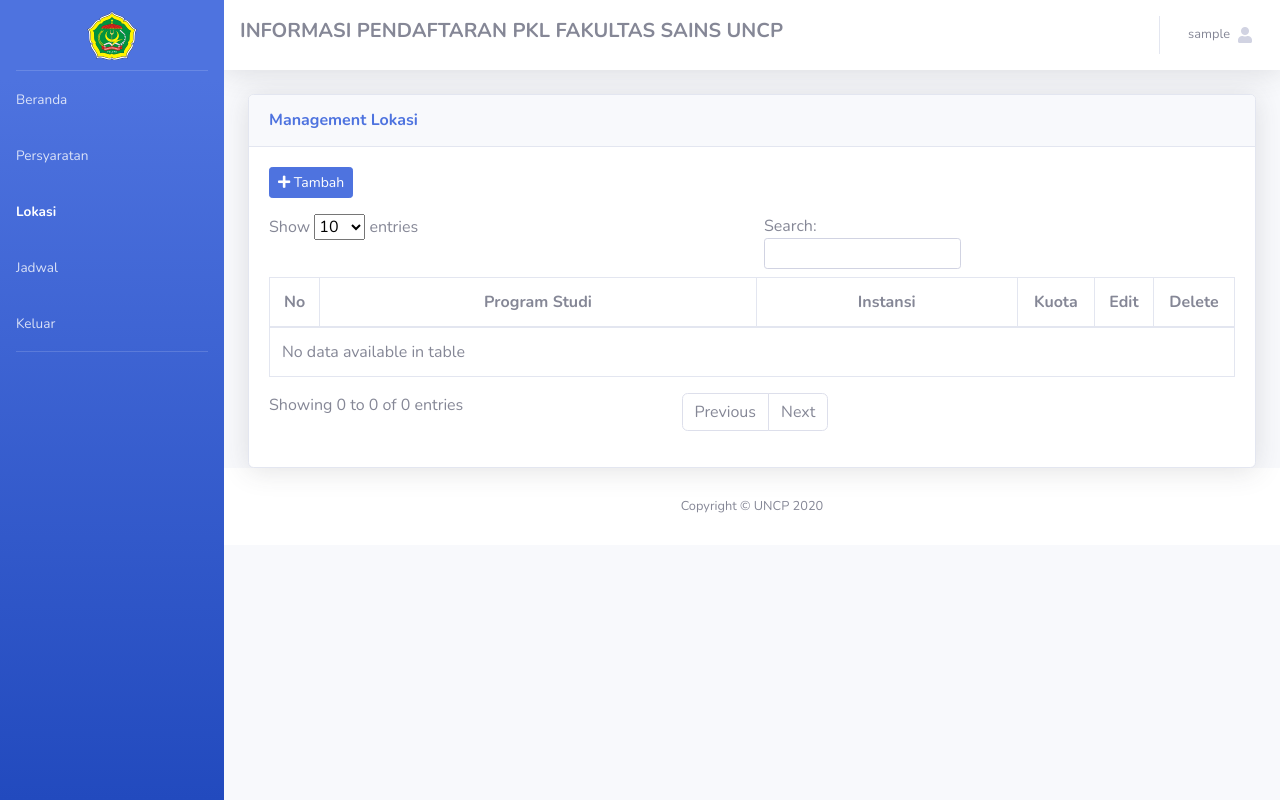
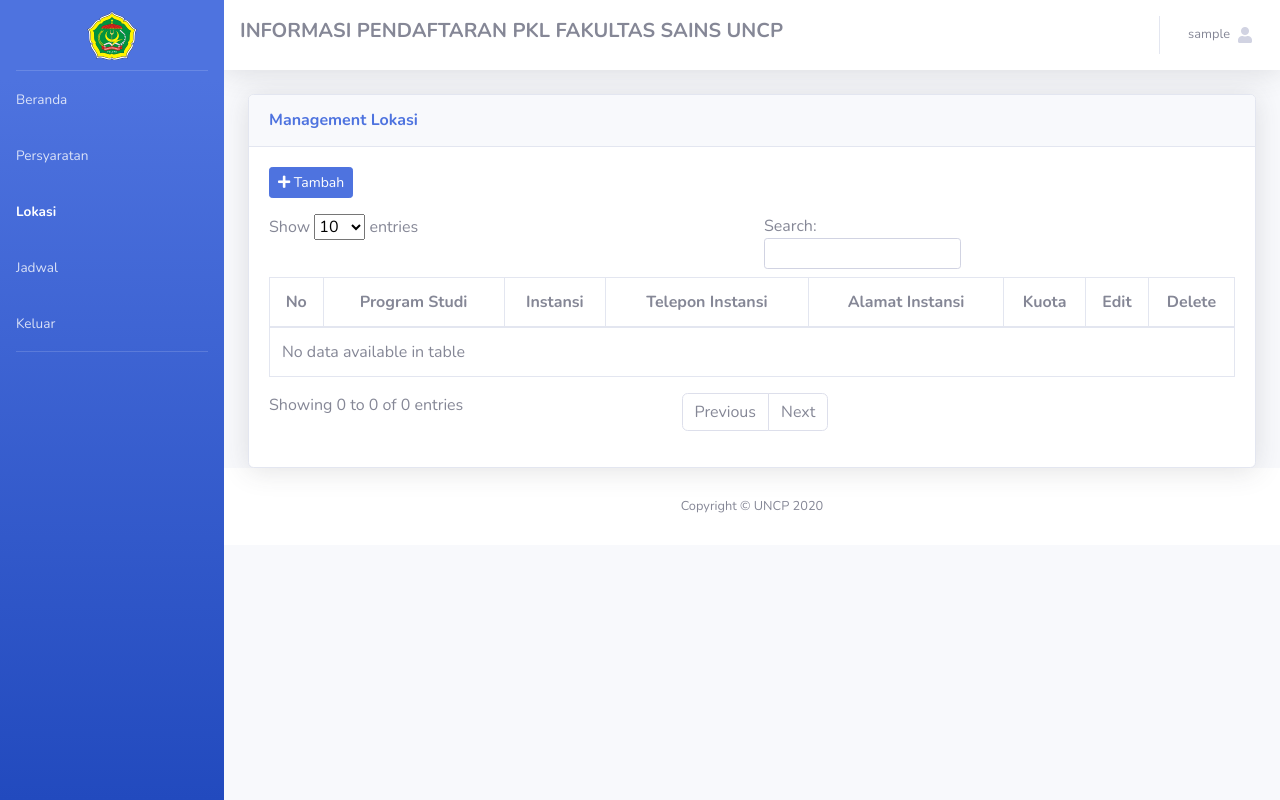
Before and after one commit to desalisra/projectUNCP, a CodeIgniter app: page /projectUNCP/lokasi in a window 1280 px wide. Run offline with CodeIgniter, Linux system fonts and the light colour scheme; the visitor is signed in with stand-in values (Sample User, id 1); data that the repository does not hold is empty; some libraries are stand-ins or nearby versions.

Commit message:
final commit

```diff
--- a/application/controllers/Admin.php
+++ b/application/controllers/Admin.php
@@ -7,6 +7,12 @@ class Admin extends CI_Controller
   {
     parent::__construct();
     $this->isLogin($this->session->userdata('user_id'));
+
+    // User Tidak Bisa Akses
+    if ($this->session->userdata("user_level") == "User") {
+      redirect('home');
+    }
+
     $this->load->library('form_validation');
     $this->load->model('admin_model');
   }
--- a/application/controllers/Lokasi.php
+++ b/application/controllers/Lokasi.php
@@ -32,6 +32,8 @@ class Lokasi extends CI_Controller
     $result = true;
     if (!preg_match("/^[a-z A-Z 0-9 .]*$/", $data["prodi"])) $result = false;
     if (!preg_match("/^[a-z A-Z 0-9 .]*$/", $data["instansi"])) $result = false;
+    if (!preg_match("/^[a-z A-Z 0-9 .]*$/", $data["telepon_instansi"])) $result = false;
+    if (!preg_match("/^[a-z A-Z 0-9 .]*$/", $data["alamat_instansi"])) $result = false;
     if (!preg_match("/^[a-z A-Z 0-9 .]*$/", $data["kuota"])) $result = false;
 
     if (!$result) {
@@ -55,6 +57,8 @@ class Lokasi extends CI_Controller
     $data = [
       "prodi" => $this->input->post('prodi'),
       "instansi" => $this->input->post('instansi'),
+      "telepon_instansi" => $this->input->post('tlp-instansi'),
+      "alamat_instansi" => $this->input->post('alamat-instansi'),
       "kuota" => $this->input->post('kuota')
     ];
 
--- a/application/controllers/Pendaftaran.php
+++ b/application/controllers/Pendaftaran.php
@@ -38,6 +38,11 @@ class Pendaftaran extends CI_Controller
 
   public function manajemen()
   {
+    // User Tidak Bisa Akses
+    if ($this->session->userdata("user_level") == "User") {
+      redirect('home');
+    }
+
     $data["dataInstansi"] = $this->pendaftaran_model->getInstansi();
     $data["dataProdi"] = $this->pendaftaran_model->getProdi();
     $data["dataPendaftar"] = $this->pendaftaran_model->getPendaftar();
--- a/application/controllers/User.php
+++ b/application/controllers/User.php
@@ -7,6 +7,12 @@ class User extends CI_Controller
   {
     parent::__construct();
     $this->isLogin($this->session->userdata('user_id'));
+
+    // User Tidak Bisa Akses
+    if ($this->session->userdata("user_level") == "User") {
+      redirect('home');
+    }
+
     $this->load->library('form_validation');
     $this->load->model('user_model');
   }
--- a/application/models/Jadwal_model.php
+++ b/application/models/Jadwal_model.php
@@ -57,7 +57,8 @@ class Jadwal_model extends CI_Model
 
   public function getReport($id_pendaftar = 4)
   {
-    $query = "SELECT A.*,B.instansi_lokasi,
+    $query = "SELECT A.*,
+              B.instansi_lokasi,B.telepon_lokasi,B.alamat_lokasi,
               C.pembimbing_jadwal,C.mulai_jadwal,C.selesai_jadwal
               FROM tb_pendaftaran A
               LEFT JOIN tb_lokasi B ON A.instansi_pendaftar = B.id_lokasi
--- a/application/models/Lokasi_model.php
+++ b/application/models/Lokasi_model.php
@@ -27,16 +27,20 @@ class Lokasi_model extends CI_Model
   public function addLokasi($id_lokasi = null, $data)
   {
     if ($id_lokasi == "") {
-      $sql = "INSERT INTO tb_lokasi (prodi_lokasi,instansi_lokasi,kuota_lokasi) VALUES (";
+      $sql = "INSERT INTO tb_lokasi (prodi_lokasi,instansi_lokasi,kuota_lokasi,telepon_lokasi,alamat_lokasi) VALUES (";
       $sql = $sql . "'" . $data["prodi"] . "',";
       $sql = $sql . "'" . $data["instansi"] . "',";
-      $sql = $sql . "'" . $data["kuota"] . "'";
+      $sql = $sql . "'" . $data["kuota"] . "',";
+      $sql = $sql . "'" . $data["telepon_instansi"] . "',";
+      $sql = $sql . "'" . $data["alamat_instansi"] . "'";
       $sql = $sql . ")";
     } else {
       $sql = "UPDATE tb_lokasi SET ";
       $sql = $sql . "prodi_lokasi = '" . $data["prodi"] . "',";
       $sql = $sql . "instansi_lokasi = '" . $data["instansi"] . "',";
-      $sql = $sql . "kuota_lokasi = '" . $data["kuota"] . "'";
+      $sql = $sql . "kuota_lokasi = '" . $data["kuota"] . "',";
+      $sql = $sql . "telepon_lokasi = '" . $data["telepon_instansi"] . "',";
+      $sql = $sql . "alamat_lokasi = '" . $data["alamat_instansi"] . "'";
       $sql = $sql . "WHERE id_lokasi = '$id_lokasi'";
     }
 
--- a/application/views/layout/navbar.php
+++ b/application/views/layout/navbar.php
@@ -11,15 +11,14 @@
         <i class="fas fa-user"></i>
       </a>
 
-      <div class="dropdown-menu dropdown-menu-right shadow animated--grow-in" aria-labelledby="userDropdown">
-        <?php if ($this->session->userdata("user_level") == "Admin") : ?>
+      <?php if ($this->session->userdata("user_level") == "Admin") : ?>
+        <div class="dropdown-menu dropdown-menu-right shadow animated--grow-in" aria-labelledby="userDropdown">
           <a class="dropdown-item" href="<?= base_url('admin') ?>">
             <i class="fas fa-users-cog fa-sm fa-fw mr-2 text-gray-400"></i>
             Management Admin
           </a>
-          <hr>
-        <?php endif ?>
-      </div>
+        </div>
+      <?php endif ?>
     </li>
   </ul>
 </nav>
--- a/application/views/pages/lokasi.php
+++ b/application/views/pages/lokasi.php
@@ -18,6 +18,8 @@
                       <th width="10%" class="text-center">No</th>
                       <th>Program Studi</th>
                       <th>Instansi</th>
+                      <th>Telepon Instansi</th>
+                      <th>Alamat Instansi</th>
                       <th width="15%">Kuota Tampung</th>
                     </tr>
                   </thead>
@@ -28,6 +30,8 @@
                         <td class="text-center"><?= $no++ ?></td>
                         <td><?= $row["prodi_lokasi"]  ?></td>
                         <td><?= $row["instansi_lokasi"]  ?></td>
+                        <td><?= $row["telepon_lokasi"]  ?></td>
+                        <td><?= $row["alamat_lokasi"]  ?></td>
                         <td><?= $row["pendaftar"] . " / " . $row["kuota_lokasi"] . " Mahasiswa" ?></td>
                       </tr>
                     <?php endforeach ?>
@@ -52,6 +56,8 @@
                       <th width="5%" class="text-center">No</th>
                       <th class="text-center">Program Studi</th>
                       <th class="text-center">Instansi</th>
+                      <th class="text-center">Telepon Instansi</th>
+                      <th class="text-center">Alamat Instansi</th>
                       <th width="10%" class="text-center">Kuota</th>
                       <th width="5%" class="text-center">Edit</i></th>
                       <th width="5%" class="text-center">Delete</i></th>
@@ -64,7 +70,9 @@
                         <td class="text-center"><?= $no++ ?></td>
                         <td><?= $row["prodi_lokasi"]  ?></td>
                         <td><?= $row["instansi_lokasi"]  ?></td>
-                        <td class="text-center"><?= $row["kuota_lokasi"]  ?></td>
+                        <td><?= $row["telepon_lokasi"]  ?></td>
+                        <td><?= $row["alamat_lokasi"]  ?></td>
+                        <td class="text-center"><?= $row["pendaftar"]  ?> / <?= $row["kuota_lokasi"]  ?></td>
                         <td class="text-center">
                           <a href="#" class="text-success" data-toggle="modal" data-target="#lokasiModal" onclick="ubahData(<?= $row['id_lokasi'] ?>)">
                             <i class="fas fa-pen" aria-hidden="true"></i>
@@ -100,6 +108,12 @@
                     </div>
                     <div class="form-group">
                       <input type="text" id="instansi" class="form-control" name="instansi" placeholder="Masukan Instansi" required>
+                    </div>
+                    <div class="form-group">
+                      <input type="number" id="tlp-instansi" class="form-control" name="tlp-instansi" placeholder="Masukan Telepon Instansi" required>
+                    </div>
+                    <div class="form-group">
+                      <input type="text" id="alamat-instansi" class="form-control" name="alamat-instansi" placeholder="Masukan Alamat Instansi" required>
                     </div>
                     <div class="form-group">
                       <input type="number" id="kuota" class="form-control" name="kuota" placeholder="Masukan Kuota" required>
@@ -143,6 +157,8 @@
         $("#id_lokasi").val(data.id_lokasi);
         $("#prodi").val(data.prodi_lokasi);
         $("#instansi").val(data.instansi_lokasi);
+        $("#tlp-instansi").val(data.telepon_lokasi);
+        $("#alamat-instansi").val(data.alamat_lokasi);
         $("#kuota").val(data.kuota_lokasi);
       });
     });
@@ -152,6 +168,8 @@
     $("#id_lokasi").val("");
     $("#prodi").val("");
     $("#instansi").val("");
+    $("#tlp-instansi").val("");
+    $("#alamat-instansi").val("");
     $("#kuota").val("");
   }
 </script>
```
Also changed, not shown: application/controllers/Jadwal.php (+12 -2 lines).
